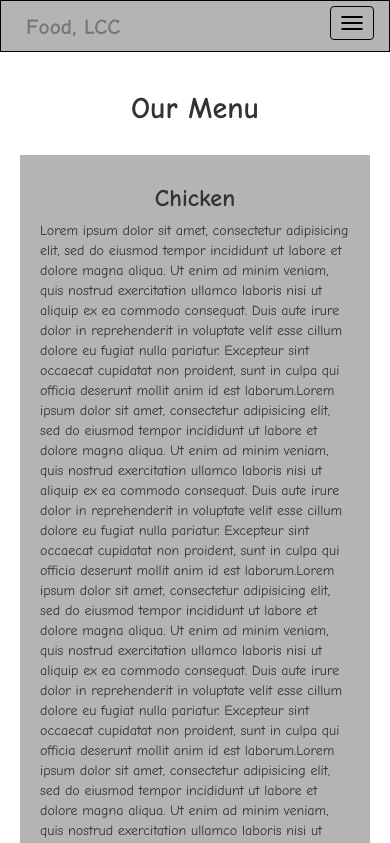
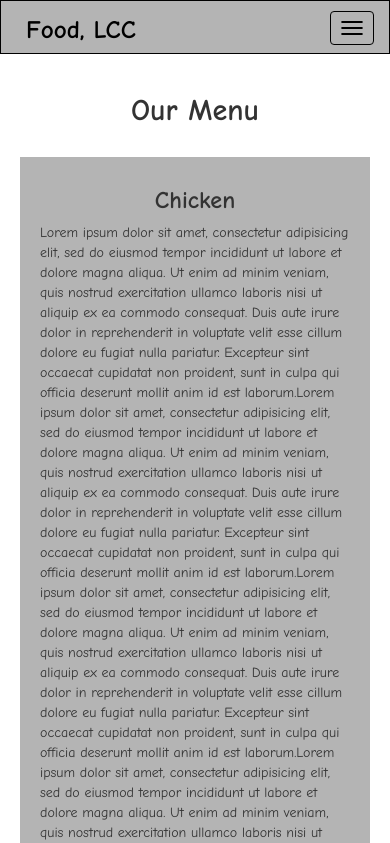
Before and after one commit to sa166/Assignment3, a plain HTML site: page index.html in a window 390 px wide. Shown: the top 843 px of the page. Drawn offline with Linux system fonts and the light colour scheme.

Commit message:
Intializing

```diff
--- a/css/styles.css
+++ b/css/styles.css
@@ -8,16 +8,10 @@ body{
 	border: 1px solid #000000;
 	background-color: #b4b4b4;
 }
-/*
-.navbar-header{
-	width: 100%;
-	padding-top: 0px;
-	margin-left: 0px;
-
-}*/
 
 .navbar h1{
-	font-size: 1.2em;
+	font-size: 1.4em;
+	color: #000000;
 	font-weight: bold;
 	text-align: left;
 	margin-bottom: 0;
@@ -30,7 +24,6 @@ body{
 	margin-bottom: 0;
 	text-align: center;
 	background-color: #fff;
-
 }
 
 #nav-list li{
@@ -40,11 +33,10 @@ body{
 
 .navbar-header button.navbar-toggle, .navbar-header .icon-bar{
 	border: 1px solid #000000;
-	align-content: center;
 }
 
 .navbar-header button.navbar-toggle {
-	margin-top: 5px;
+	margin-top: 10px;
 }
 
 #type-alignment{
@@ -73,15 +65,3 @@ div #home-menu{
 	padding-right: 20px;
 	margin-bottom: 0;
 }
-/*
-@media (min-width: 992px){
-
-}
-
-@media (min-width: 768px)  and (max-width: 991px){
-
-}
-
-@media (max-width: 767px){
-
-}*/
```
